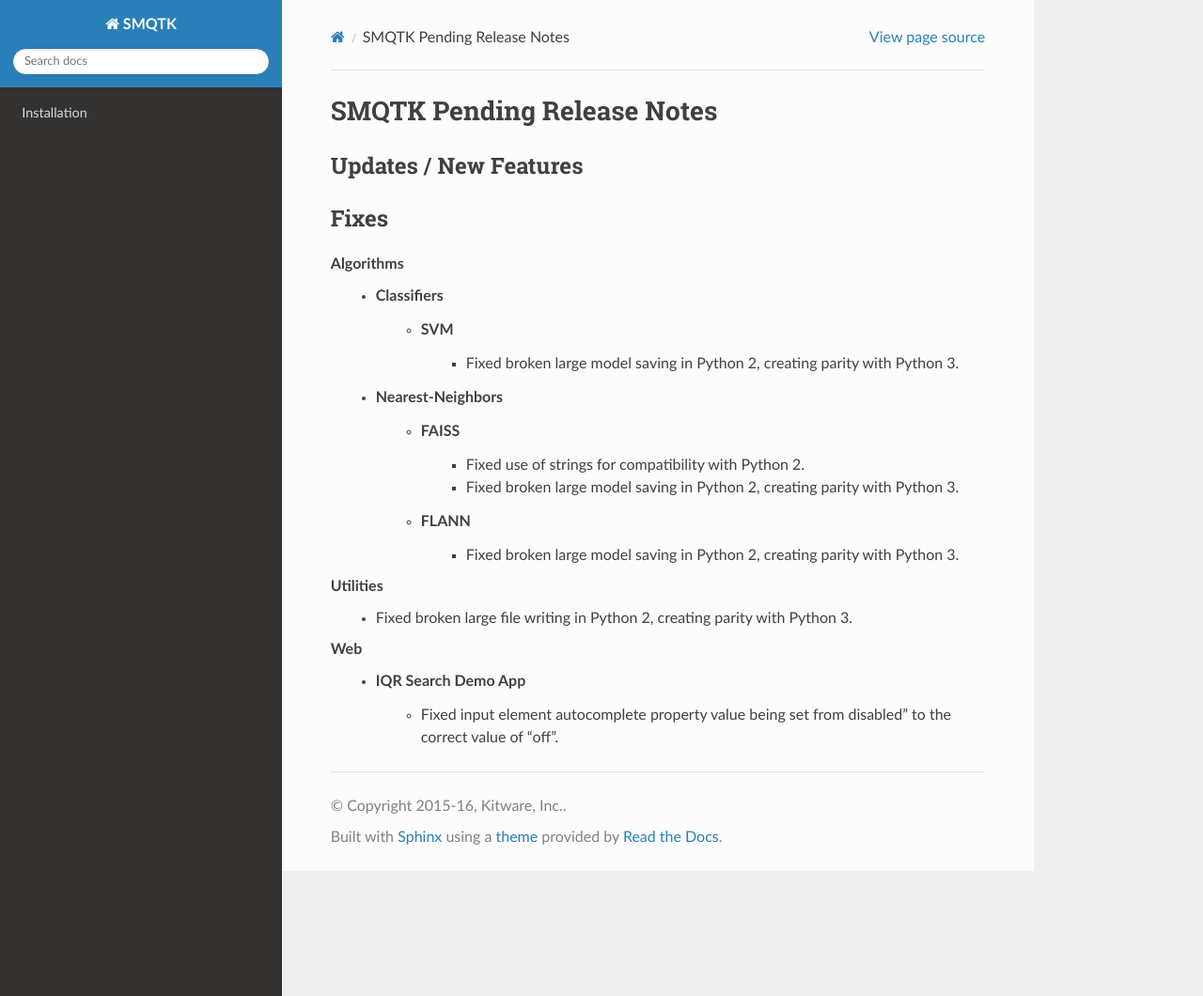
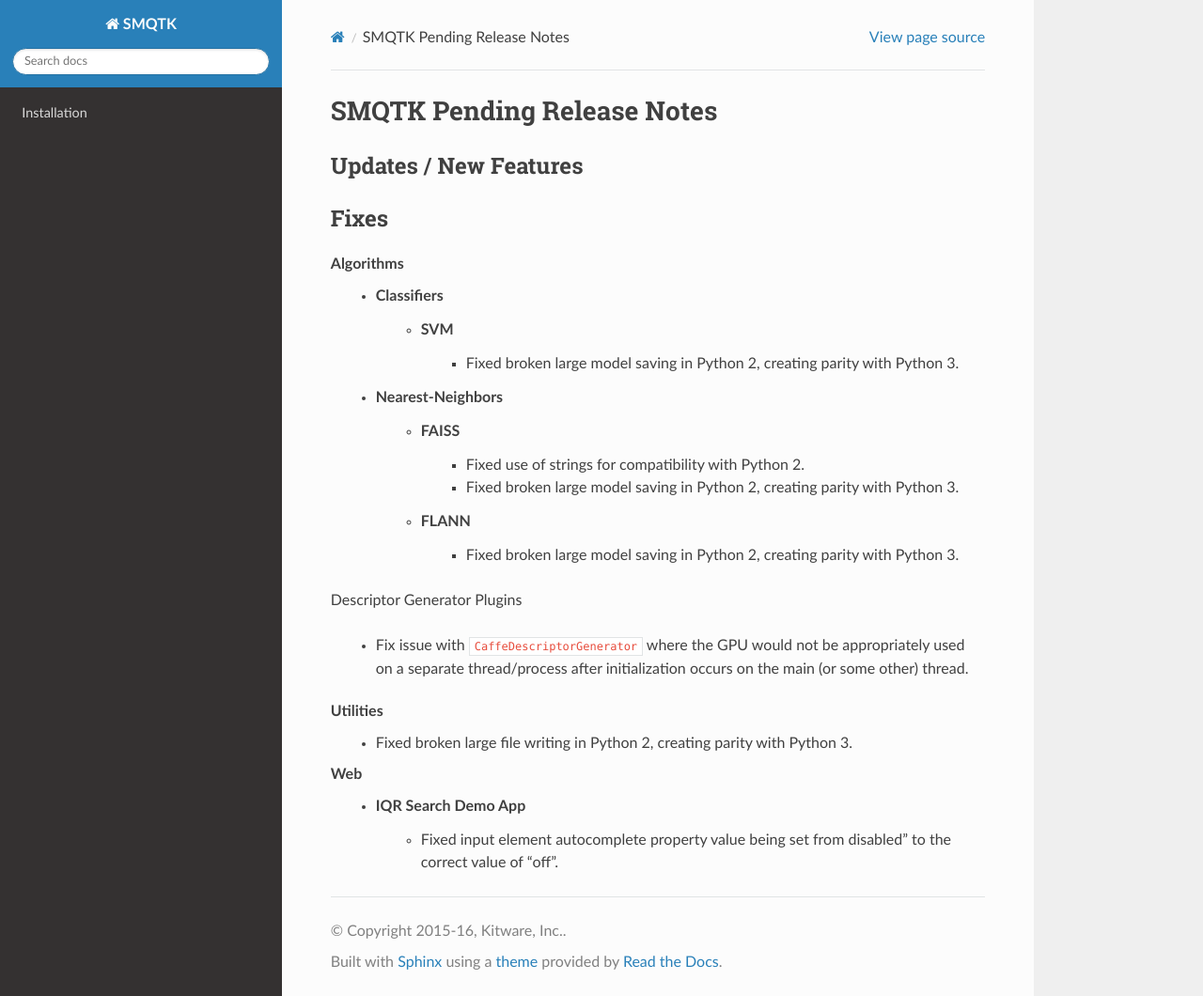
Before and after one commit to Kitware/SMQTK-Detection, a Sphinx documentation site: the page built from docs/release_notes/pending_release.rst, in a window 1280 px wide and 1060 px high. Shown: the whole window at 94% size. Built offline with Sphinx 7.4.7 and the Read the Docs theme 2.0.0, drawn with Linux system fonts in a browser that asks for light colours; pages that are not in the unit, such as notebooks, are missing from menus; the version number could not be read and is left out.

Commit message:
Fix caffe impl GPU mode bug

```diff
--- a/docs/release_notes/pending_release.rst
+++ b/docs/release_notes/pending_release.rst
@@ -23,6 +23,12 @@
             - Fixed broken large model saving in Python 2, creating
               parity with Python 3.
 
+Descriptor Generator Plugins
+
+    - Fix issue with ``CaffeDescriptorGenerator`` where the GPU would not be
+      appropriately used on a separate thread/process after initialization occurs on
+      the main (or some other) thread.
+
 Utilities
     - Fixed broken large file writing in Python 2, creating parity
       with Python 3.
```
